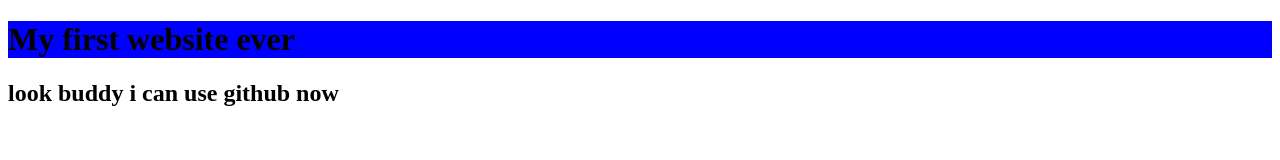
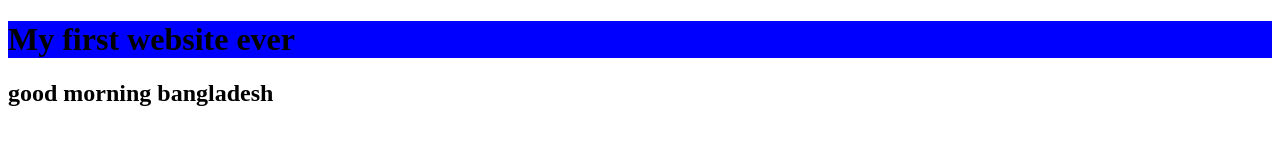
Before and after one commit to aminazad079/First-Website, a plain HTML site: page index.html in a window 1280 px wide. Drawn offline with Linux system fonts and the light colour scheme.

Commit message:
Update index.html

```diff
--- a/index.html
+++ b/index.html
@@ -9,6 +9,6 @@
 </head>
 <body>
     <h1>My first website ever</h1>
-    <h2>look buddy i can use github now</h2>
+    <h2>good morning bangladesh</h2>
 </body>
 </html>
```
